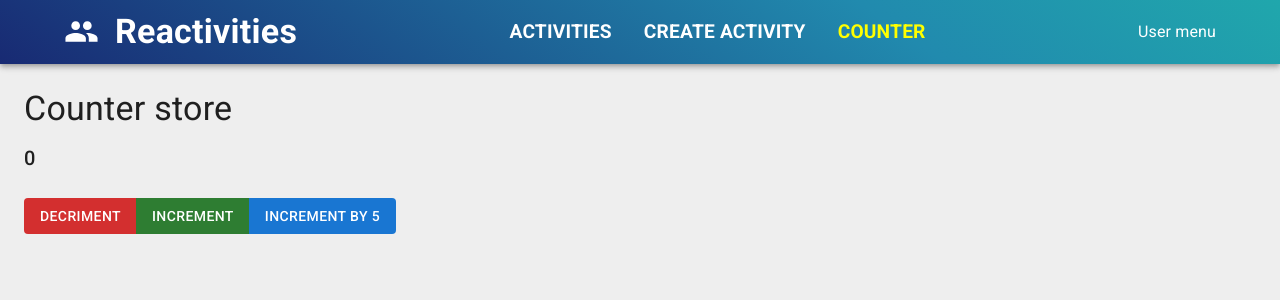
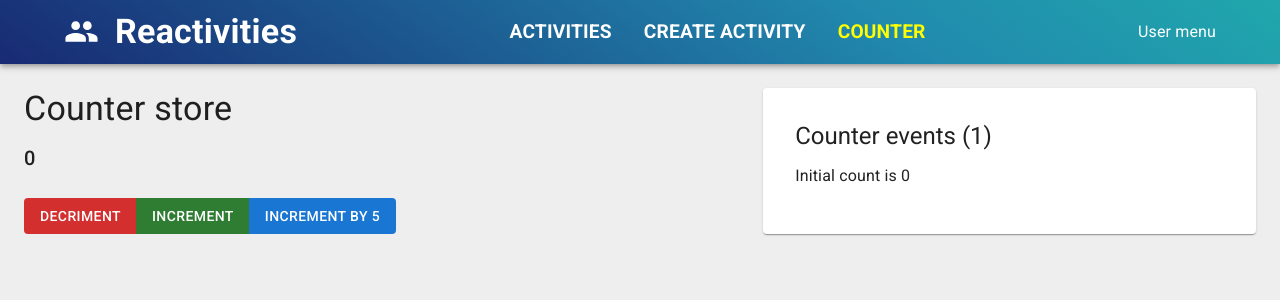
Before and after one commit to StefanStrauberg/DotNetWithReact, a React app in the folder client/: page /counter in a window 1280 px wide. Shown: the top 300 px of the page. Built offline with nearby package versions, Linux system fonts and the light colour scheme; the HTML template or start-up script is replaced by a standard one.

Commit message:
Added loading state

```diff
--- a/client/src/app/layout/NavBar.tsx
+++ b/client/src/app/layout/NavBar.tsx
@@ -3,14 +3,18 @@ import {
   AppBar,
   Box,
   Container,
+  LinearProgress,
   MenuItem,
   Toolbar,
   Typography,
 } from "@mui/material";
 import { NavLink } from "react-router";
 import MenuItemLinks from "../shared/components/MenuItemLinks";
+import { useStore } from "../../lib/hooks/useStore";
+import { Observer } from "mobx-react-lite";
 
 export default function NavBar() {
+  const { uiStore } = useStore();
   return (
     <Box sx={{ flexGrow: 1 }}>
       <AppBar
@@ -18,6 +22,7 @@ export default function NavBar() {
         sx={{
           backgroundImage:
             "linear-gradient(35deg, #182a73 0%, #218aae 69%, #20a7ac)",
+          position: "relative",
         }}
       >
         <Container maxWidth="xl">
@@ -44,6 +49,22 @@ export default function NavBar() {
             <MenuItem>User menu</MenuItem>
           </Toolbar>
         </Container>
+        <Observer>
+          {() =>
+            uiStore.isLoading ? (
+              <LinearProgress
+                color="secondary"
+                sx={{
+                  position: "absolute",
+                  bottom: 0,
+                  left: 0,
+                  right: 0,
+                  height: 4,
+                }}
+              />
+            ) : null
+          }
+        </Observer>
       </AppBar>
     </Box>
   );
--- a/client/src/features/counter/Counter.tsx
+++ b/client/src/features/counter/Counter.tsx
@@ -1,4 +1,12 @@
-import { Button, ButtonGroup, Typography } from "@mui/material";
+import {
+  Box,
+  Button,
+  ButtonGroup,
+  List,
+  ListItemText,
+  Paper,
+  Typography,
+} from "@mui/material";
 import { useStore } from "../../lib/hooks/useStore";
 import { observer } from "mobx-react-lite";
 
@@ -6,7 +14,8 @@ const Counter = observer(function Counter() {
   const { counterStore } = useStore();
 
   return (
-    <>
+    <Box display="flex" justifyContent="space-between">
+      <Box sx={{ width: "60%" }}>
         <Typography variant="h4" gutterBottom>
           {counterStore.title}
         </Typography>
@@ -34,7 +43,18 @@ const Counter = observer(function Counter() {
             Increment by 5
           </Button>
         </ButtonGroup>
-    </>
+      </Box>
+      <Paper sx={{ width: "40%", p: 4 }}>
+        <Typography variant="h5">
+          Counter events ({counterStore.eventCount})
+        </Typography>
+        <List>
+          {counterStore.events.map((event, index) => (
+            <ListItemText key={index}>{event}</ListItemText>
+          ))}
+        </List>
+      </Paper>
+    </Box>
   );
 });
 
--- a/client/src/lib/api/agent.ts
+++ b/client/src/lib/api/agent.ts
@@ -1,4 +1,5 @@
 import axios from "axios";
+import { store } from "../stores/store";
 
 const sleep = (delay: number) => {
   return new Promise((resolve) => {
@@ -10,13 +11,20 @@ const agent = axios.create({
   baseURL: import.meta.env.VITE_API_URL,
 });
 
+agent.interceptors.request.use((config) => {
+  store.uiStore.isBusy();
+  return config;
+});
+
 agent.interceptors.response.use(async (response) => {
   try {
-    await sleep(1000);
+    await sleep(2000);
     return response;
   } catch (error) {
     console.log(error);
     return Promise.reject(error);
+  } finally {
+    store.uiStore.isIdle();
   }
 });
 
--- a/client/src/lib/hooks/useActivities.ts
+++ b/client/src/lib/hooks/useActivities.ts
@@ -1,9 +1,11 @@
 import { useMutation, useQuery, useQueryClient } from "@tanstack/react-query";
 import { Activity } from "../types/Activity";
 import agent from "../api/agent";
+import { useLocation } from "react-router";
 
 export const useActivities = (id?: string) => {
   const queryClient = useQueryClient();
+  const location = useLocation();
 
   const { data: activities, isPending } = useQuery({
     queryKey: ["activities"],
@@ -11,6 +13,7 @@ export const useActivities = (id?: string) => {
       const response = await agent.get<Activity[]>("/activities");
       return response.data;
     },
+    enabled: !id && location.pathname === "/activities",
   });
 
   const { data: activity, isLoading: isLoadingActivity } = useQuery({
--- a/client/src/lib/stores/counterStore.ts
+++ b/client/src/lib/stores/counterStore.ts
@@ -3,6 +3,7 @@ import { makeAutoObservable } from "mobx";
 export default class CounterStore {
   title = "Counter store";
   count = 0;
+  events: string[] = [`Initial count is ${this.count}`];
 
   constructor() {
     makeAutoObservable(this);
@@ -10,9 +11,15 @@ export default class CounterStore {
 
   increment = (amount = 1) => {
     this.count += amount;
+    this.events.push(`Incremented by ${amount} - count is now ${this.count}`);
   };
 
   decriment = (amount = 1) => {
     this.count -= amount;
+    this.events.push(`Decrimented by ${amount} - count is now ${this.count}`);
   };
+
+  get eventCount() {
+    return this.events.length;
+  }
 }
--- a/client/src/lib/stores/store.ts
+++ b/client/src/lib/stores/store.ts
@@ -1,12 +1,15 @@
 import { createContext } from "react";
 import CounterStore from "./counterStore";
+import { UiStore } from "./uiStore";
 
 interface Store {
   counterStore: CounterStore;
+  uiStore: UiStore;
 }
 
 export const store: Store = {
   counterStore: new CounterStore(),
+  uiStore: new UiStore(),
 };
 
 export const StoreContext = createContext(store);
--- /dev/null
+++ b/client/src/lib/stores/uiStore.ts
@@ -0,0 +1,17 @@
+import { makeAutoObservable } from "mobx";
+
+export class UiStore {
+  isLoading = false;
+
+  constructor() {
+    makeAutoObservable(this);
+  }
+
+  isBusy() {
+    this.isLoading = true;
+  }
+
+  isIdle() {
+    this.isLoading = false;
+  }
+}
```
Lines whose indentation alone changed are shown as unchanged.
